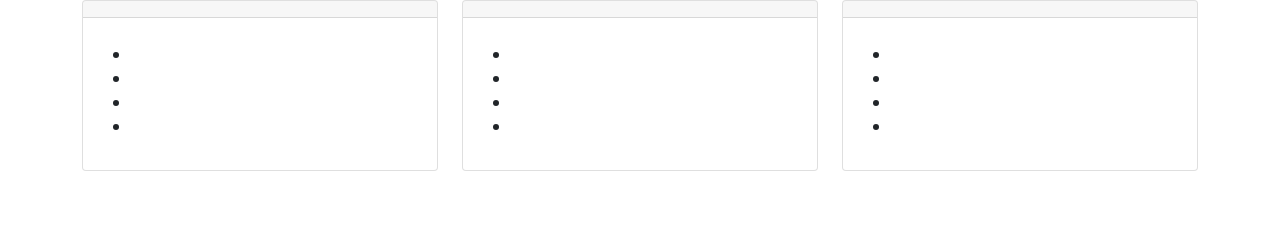
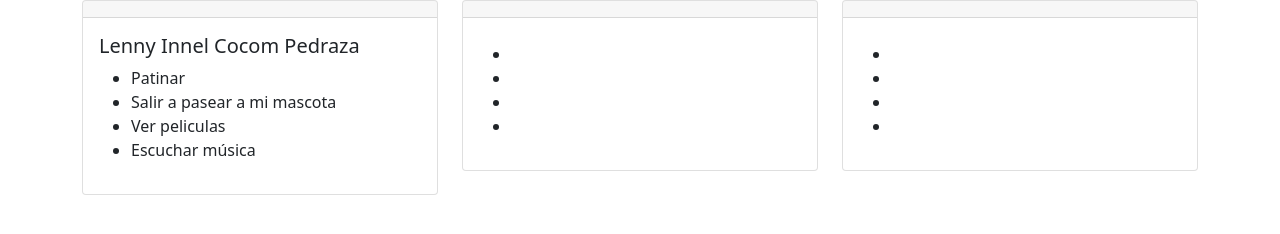
Before and after one commit to fiveandroid/hobbies, a plain HTML site: page index.html in a window 1280 px wide. Drawn offline with nearby package versions, Linux system fonts and the light colour scheme.

Commit message:
Added my hobbies

```diff
--- a/index.html
+++ b/index.html
@@ -24,12 +24,12 @@
 
               </div>
               <div class="card-body">
-                <h5 class="card-title"> </h5>
+                <h5 class="card-title"> Lenny Innel Cocom Pedraza </h5>
                 <ul>
-                  <li></li>
-                  <li></li>
-                  <li></li>
-                  <li></li>
+                  <li>Patinar</li>
+                  <li>Salir a pasear a mi mascota</li>
+                  <li>Ver peliculas</li>
+                  <li>Escuchar música</li>
                 </ul>
               </div>
             </div>
```
